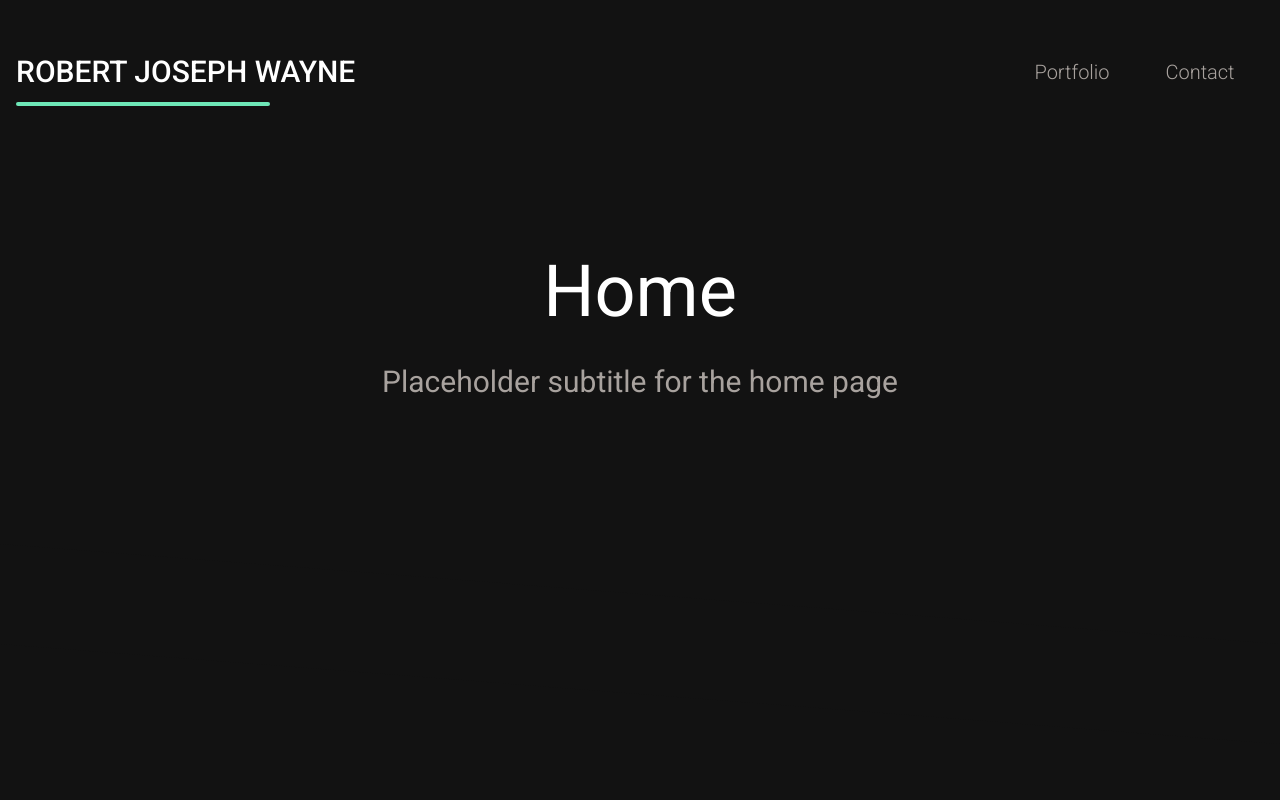
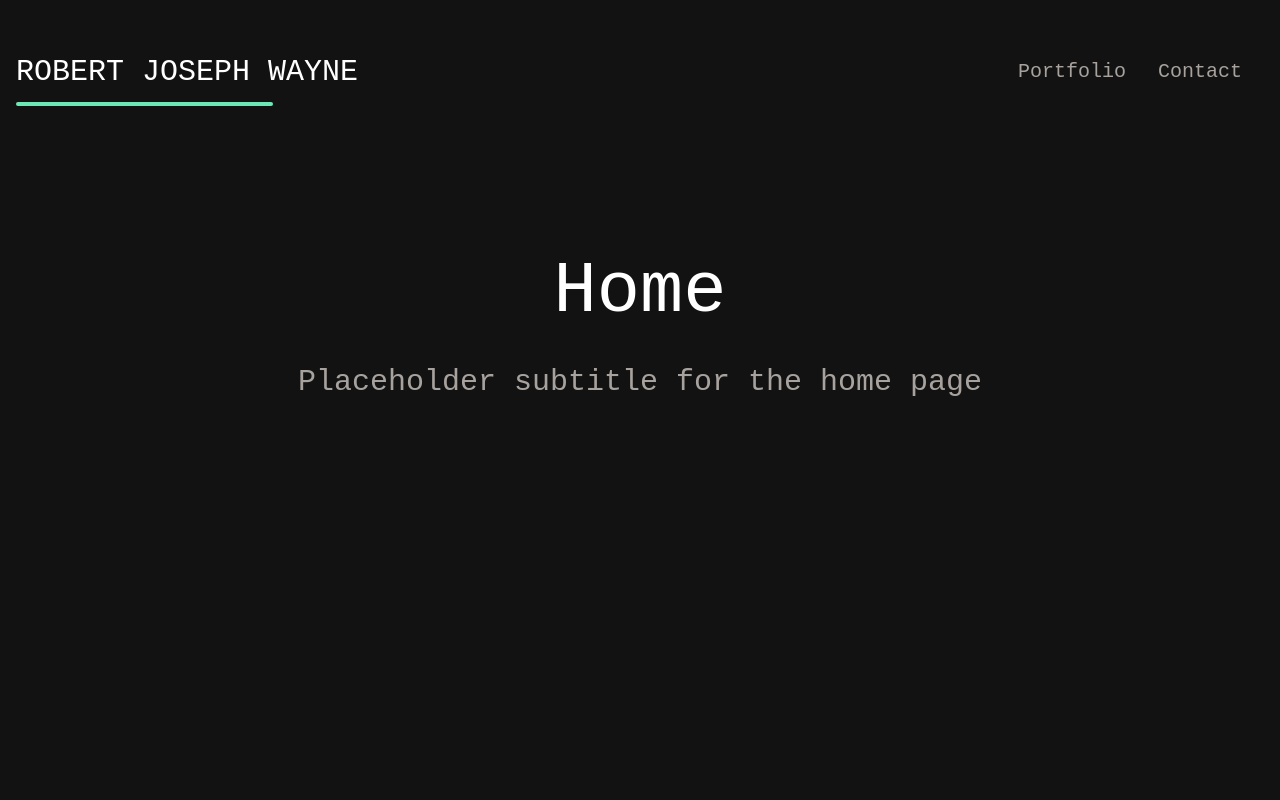
Before and after one commit to robertjosephwayne/personal-website, an Angular app: page / in a window 1280 px wide. Shown: the top 800 px of the page. Built offline with nearby package versions, Linux system fonts and the light colour scheme; what @ngrx/store would draw is missing.

Commit message:
Set font family to Rubik

```diff
--- a/src/custom-theme.scss
+++ b/src/custom-theme.scss
@@ -75,6 +75,10 @@ $personal-website-accent: mat-palette($tw-emerald, 500, 300, 600);
 // The warn palette is optional (defaults to red).
 $personal-website-warn: mat-palette($tw-red, 600, 400, 900);
 
+$custom-typography: mat-typography-config(
+  $font-family: "Rubik, monospace",
+);
+
 // Create the theme object. A theme consists of configurations for individual
 // theming systems such as "color" or "typography".
 $personal-website-theme: mat-light-theme(
@@ -90,4 +94,5 @@ $personal-website-theme: mat-light-theme(
 // Include theme styles for core and each component used in your app.
 // Alternatively, you can import and @include the theme mixins for each component
 // that you are using.
+@include angular-material-typography($custom-typography);
 @include angular-material-theme($personal-website-theme);
```
